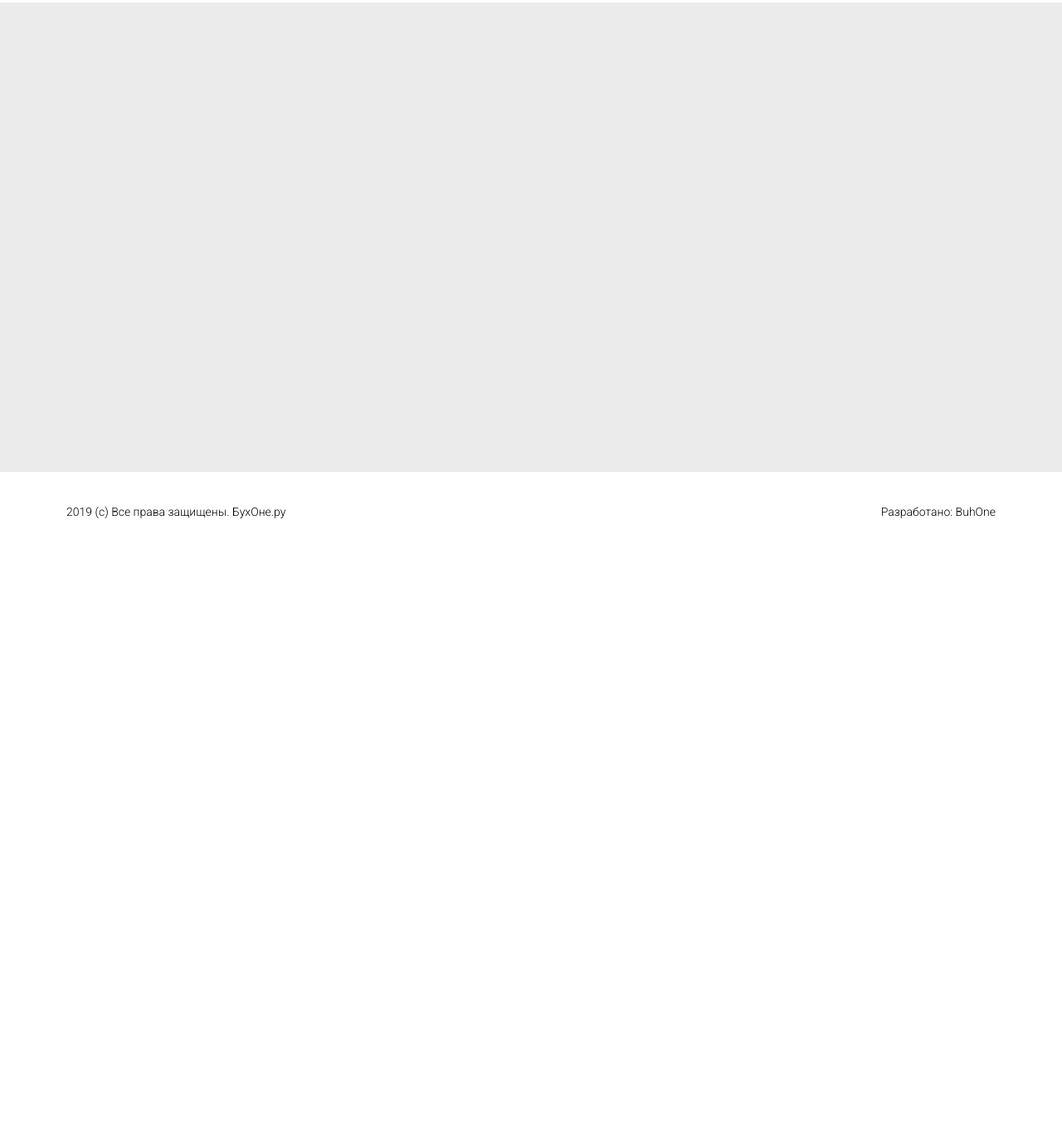
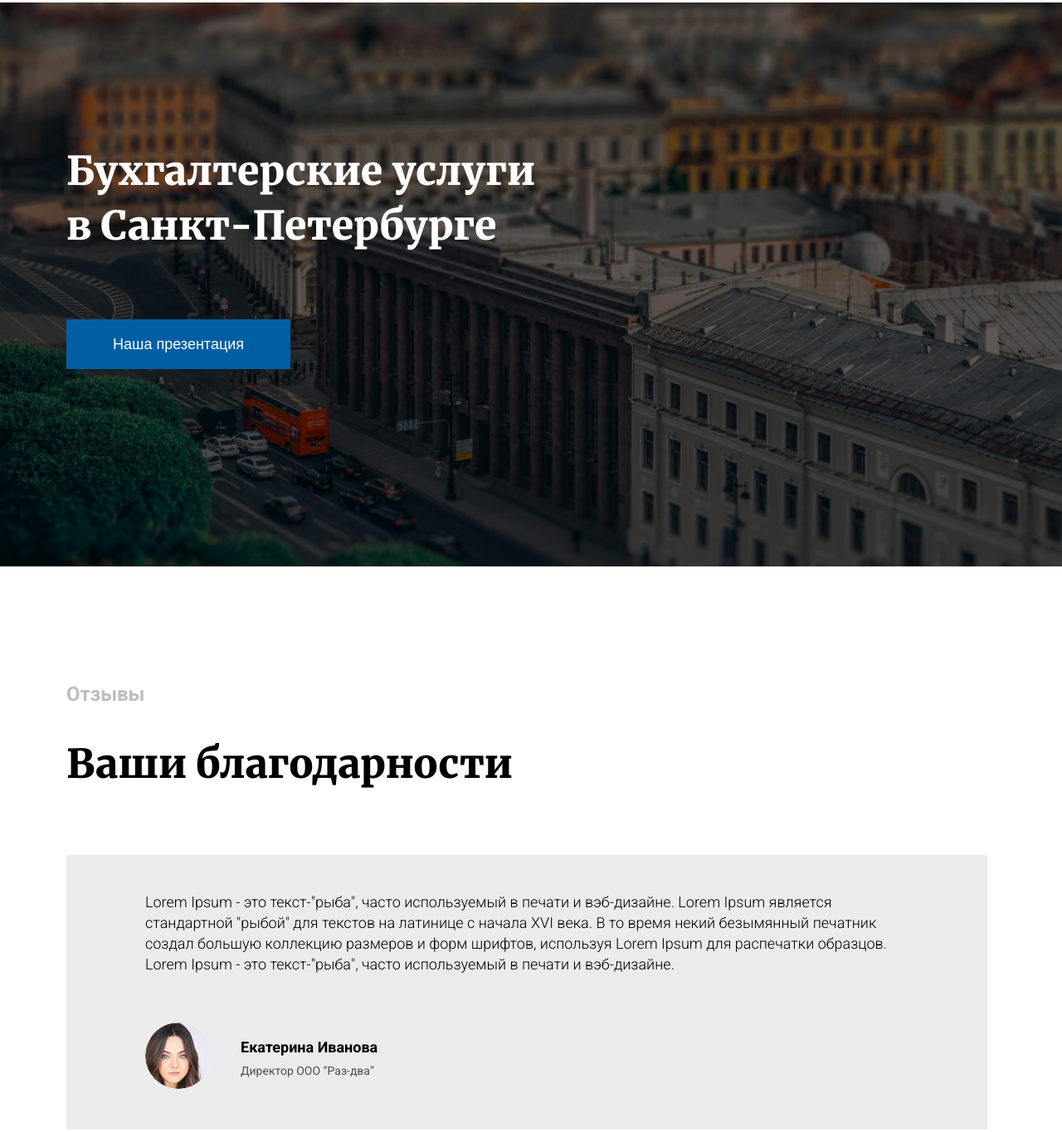
Before and after one commit to AnastassiyaPots/accounting-services, a plain HTML site: page index.html in a window 1280 px wide. Shown: the part 125-1490 px from the top of the page at 83% size. Before the commit the page ends 800 px from the top, so only its background shows below. Drawn offline with Linux system fonts and the light colour scheme.

Commit message:
comment adaptive

```diff
--- a/index.html
+++ b/index.html
@@ -58,6 +58,41 @@
 
     <main class="contant">
 
+        <section class="first">
+            <div class="wrapper">
+                <!-- <div class="first__info"> -->
+                    <h1>Бухгалтерские услуги
+                    в Санкт-Петербурге</h1>
+                    <button class="button">
+                        Наша презентация
+                    </button>
+                <!-- </div> -->
+            </div>
+        </section>
+
+        <section class="comment">
+            <div class="wrapper">
+                <div class="comment__header">
+                    <p>Отзывы</p>
+                    <h2>Ваши благодарности</h2>
+                </div>
+
+                <div class="comment__conteiner">
+                    <p class="comment__text">Lorem Ipsum - это текст-"рыба", часто используемый в печати и вэб-дизайне. Lorem Ipsum является стандартной "рыбой" для текстов на латинице с начала XVI века. В то время некий безымянный печатник создал большую коллекцию размеров и форм шрифтов, используя Lorem Ipsum для распечатки образцов. Lorem Ipsum - это текст-"рыба", часто используемый в печати и вэб-дизайне. </p>
+                    <div class="comment__box">
+                        <div class="comment__img">
+                            <img src="/images/comment.jpg" alt="">
+                        </div>
+                        <div class="comment__case">
+                            <div class="comment__name">Екатерина Иванова</div>
+                            <div class="comment__element">Директор ООО “Раз-два”</div>
+                        </div>
+
+                    </div>
+                </div>
+            </div>
+        </section>
+
     </main>
 
     <footer class="footer">
--- /dev/null
+++ b/scss/button/button.scss
@@ -0,0 +1,14 @@
+.button {
+    background-color: $color-button;
+    height: 60px;
+    padding: 0 56px;
+    color: $color-white;
+    border: none;
+    transition: .3s;
+    cursor: pointer;
+    font-size: 18px;
+
+    &:hover {
+        background-color: $color-button-hover;
+    }
+}
--- /dev/null
+++ b/scss/comment/comment.scss
@@ -0,0 +1,105 @@
+.comment {
+    padding: 140px 0 250px;
+
+    .wrapper {
+        @include flexColumn;
+        row-gap: 80px;
+    }
+
+    &__header {
+        @include flexColumn;
+        row-gap: 40px;
+
+        p {
+            color: $color-text-title;
+            font-size: 24px;
+            font-weight: $bold;
+        }
+    }
+
+    &__conteiner {
+        @include flexColumn;
+        row-gap: 58px;
+        background-color: $color-background;
+        padding: 45px 95px;
+        max-width: 100%;
+    }
+
+    &__text {
+        @include fontSizeText;
+        line-height: 138%;
+        font-weight: $light;
+        max-width: 920px;
+    }
+
+    &__box {
+        display: flex;
+        column-gap: 35px;
+    }
+
+    &__case {
+        @include flexColumn;
+        justify-content: center;
+        row-gap: 10px;
+    }
+
+    &__img {
+        width: 80px;
+
+        img {
+            width: 100%;
+            border-radius: 50%;
+        }
+    }
+
+    &__name {
+        font-weight: $bold;
+        font-size: 18px;
+    }
+
+    &__element {
+        font-size: 14px;
+        color: #4F4F4F;
+    }
+
+    @media (min-width: 1121px) {
+        h2 {
+            font-size: 48px;
+        }
+
+        &__text {
+            font-size: 18px;
+        }
+    }
+
+    @media (max-width: $wrapper-width) and (min-width: 321px) {
+        @include fontSizeHeader;
+        @include fontSizeText;
+    }
+
+    @media (max-width: $mobile) {
+
+        padding: 70px 0 70px;
+
+        &__conteiner {
+            padding: 22.5px 47.5px;
+        }
+
+        h2 {
+            font-size: 30px;
+        }
+
+        &__conteiner {
+            row-gap: 29px;
+        }
+
+        &__box {
+            flex-direction: column;
+            row-gap: 15px;
+        }
+
+        &__text {
+            font-size: 16px;
+        }
+    }
+}
--- a/scss/contant/contant.scss
+++ b/scss/contant/contant.scss
@@ -1,4 +1,4 @@
 .contant {
     flex: 1 0 auto;
-    background-color: $color-background;
+    /* background-color: $color-background; */
 }
--- /dev/null
+++ b/scss/first/first.scss
@@ -0,0 +1,38 @@
+.first {
+    background-image: url('../../images/first.jpg');
+    max-width: 100%;
+    height: 680px;
+    background-repeat: no-repeat;
+    background-position: center;
+    background-size: cover;
+    padding: 170px 0 0;
+
+    .wrapper {
+
+        h1 {
+            max-width: 36.25rem;
+            @include fontSizeHeader;
+        }
+
+        .button {
+            margin-top: 80px;
+        }
+
+        @media (min-width: 1121px) {
+            h1 {
+                font-size: 48px;
+            }
+        }
+
+        @media (max-width: $wrapper-width) and (min-width: 321px) {
+            @include fontSizeHeader;
+        }
+
+        @media (max-width: $mobile) {
+
+            h1 {
+                font-size: 30px;
+            }
+        }
+    }
+}
--- a/scss/header/header.scss
+++ b/scss/header/header.scss
@@ -56,6 +56,7 @@
             gap: 16px 68px;
             flex-wrap: wrap;
             align-items: center;
+            justify-content: space-between;
         }
     }
 
--- a/scss/main.scss
+++ b/scss/main.scss
@@ -3,4 +3,7 @@
 @import "style";
 @import "header/header";
 @import "contant/contant";
+@import "first/first";
+@import "button/button";
+@import "comment/comment";
 @import "footer/footer";
--- a/scss/mixin.scss
+++ b/scss/mixin.scss
@@ -0,0 +1,19 @@
+@mixin flexCentered {
+    display: flex;
+    justify-content: center;
+    align-items: center;
+}
+
+@mixin flexColumn {
+    display: flex;
+    flex-direction: column;
+    align-items: start;
+}
+
+@mixin fontSizeHeader {
+    font-size: calc(30px + 18 * (100vw / 1120));
+}
+
+@mixin fontSizeText  {
+    font-size: calc(16px + 2 * (100vw / 1120));
+}
--- a/scss/style.scss
+++ b/scss/style.scss
@@ -1,5 +1,5 @@
 @import url('https://fonts.googleapis.com/css2?family=Roboto:wght@300;400;700;900&display=swap');
-
+@import url('https://fonts.googleapis.com/css2?family=Merriweather:ital,wght@0,900;1,700&display=swap');
 * {
     margin: 0;
     padding: 0;
@@ -27,6 +27,20 @@ li {
     list-style: none;
 }
 
+h1 {
+    font-size: $font-size-header;
+    color: $color-white;
+    font-family: $font-family-header;
+    font-weight: $bold;
+    line-height: 138.3%;
+}
+
+h2 {
+    font-family: $font-family-header;
+    font-weight: $bold;
+    font-size: $font-size-header;
+}
+
 .wrapper {
     margin: 0px auto;
     width: calc(100% - 60px);
--- a/scss/var.scss
+++ b/scss/var.scss
@@ -1,7 +1,16 @@
 $color-text: #000000;
+$color-white: #FFFFFF;
 $color-background: #EBEBEB;
+$color-button: #005FA3;
+$color-button-hover: #035996;
+$color-text-title: #BDBDBD;
 
 $wrapper-width: 1120px;
+
+$font-family-header: 'Merriweather';
+
+$font-size-header: 48px;
+$font-size-text: 18px;
 
 $light: 300;
 $regular: 400;
```
Also changed, not shown: images/comment.jpg (added), images/first.jpg (added), style/main.css, 1 other file.
